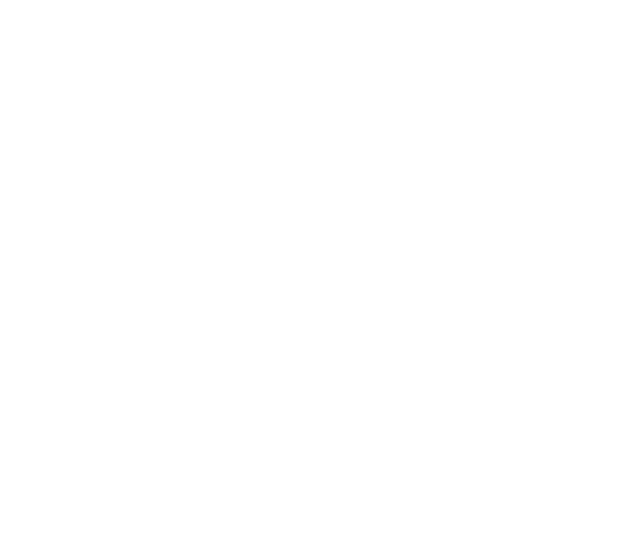
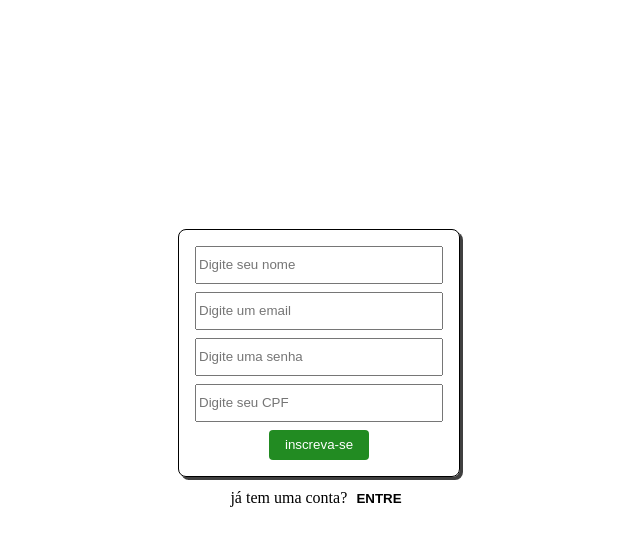
Before and after one commit to DanielSiilva/xbox-live, a React (Vite) app: page / in a window 1280 px wide. Both pictures are taken after a click on the button "Registre-se". Shown: the top 546 px of the page, without its empty margins (321-961 px from the left). Built offline with nearby package versions, Linux system fonts and the light colour scheme.

Commit message:
Feat: estrutura da pagina createUser e estilização

```diff
--- a/src/pages/CreateUser/index.tsx
+++ b/src/pages/CreateUser/index.tsx
@@ -1,9 +1,54 @@
+
+import {
+    Container,
+    FormContainer,
+    ButtonLogin,
+    NoCount,
+    ButtonCreate
+
+} from './styles'
+
 
 
 
 export function CreateUse(){
 
     return(
-        <></>
+        <Container>
+            <FormContainer>
+                <input
+                    placeholder='Digite seu nome'
+                    required
+                />
+
+                <input
+                    placeholder='Digite um email'
+                    required
+                />
+
+                <input
+                    placeholder='Digite uma senha'
+                    required
+                />
+
+                <input
+                    placeholder='Digite seu CPF'
+                    required
+                />
+
+                <ButtonCreate>
+                    inscreva-se
+                </ButtonCreate>
+            </FormContainer>
+
+            <NoCount>
+                já tem uma conta?
+
+                <ButtonLogin>
+                    entre
+                </ButtonLogin>
+            </NoCount>
+        </Container>
+
     )
 }
--- a/src/pages/CreateUser/styles.ts
+++ b/src/pages/CreateUser/styles.ts
@@ -1 +1,71 @@
 import styled from "styled-components";
+
+
+export const Container = styled.div`
+    display: flex;
+    justify-content: center;
+    flex-direction: column;
+    align-items: center;
+
+    height: 90vh;
+
+
+`
+
+export const FormContainer = styled.form`
+    display: flex;
+    flex-direction: column;
+    align-items: center;
+    justify-content: center;
+    gap: 0.5rem;
+
+    padding: 1rem;
+    box-shadow: 3px 3px 0px 0px rgba(0,0,0,0.75);
+    border-radius: 8px;
+    border: 1px solid;
+
+    input{
+        width: 15rem;
+        height: 2rem;
+    }
+
+`
+
+export const ButtonCreate = styled.button`
+    width: 100px;
+    height: 30px;
+
+    color: #ffff;
+    background-color: #228B22;
+    border: 0px;
+    border-radius: 4px;
+
+    cursor: pointer;
+`
+
+
+export const NoCount = styled.div`
+    display: flex;
+    align-items: center;
+    justify-content: center;
+    gap: 0.2rem;
+
+    margin-top: 0.8rem;
+
+    font-size: 16px;
+`
+
+export const ButtonLogin = styled.button`
+   display: flex;
+   align-items: center;
+   justify-content: center;
+
+   background: transparent;
+   border: 0px;
+
+   cursor: pointer;
+
+   font-weight: bold;
+   text-transform: uppercase;
+
+`
--- a/src/pages/Login/styles.ts
+++ b/src/pages/Login/styles.ts
@@ -57,7 +57,7 @@
     justify-content: center;
     gap: 0.2rem;
 
-    margin-top: 0.5rem;
+    margin-top: 0.8rem;
 
     font-size: 14px;
 `
```
